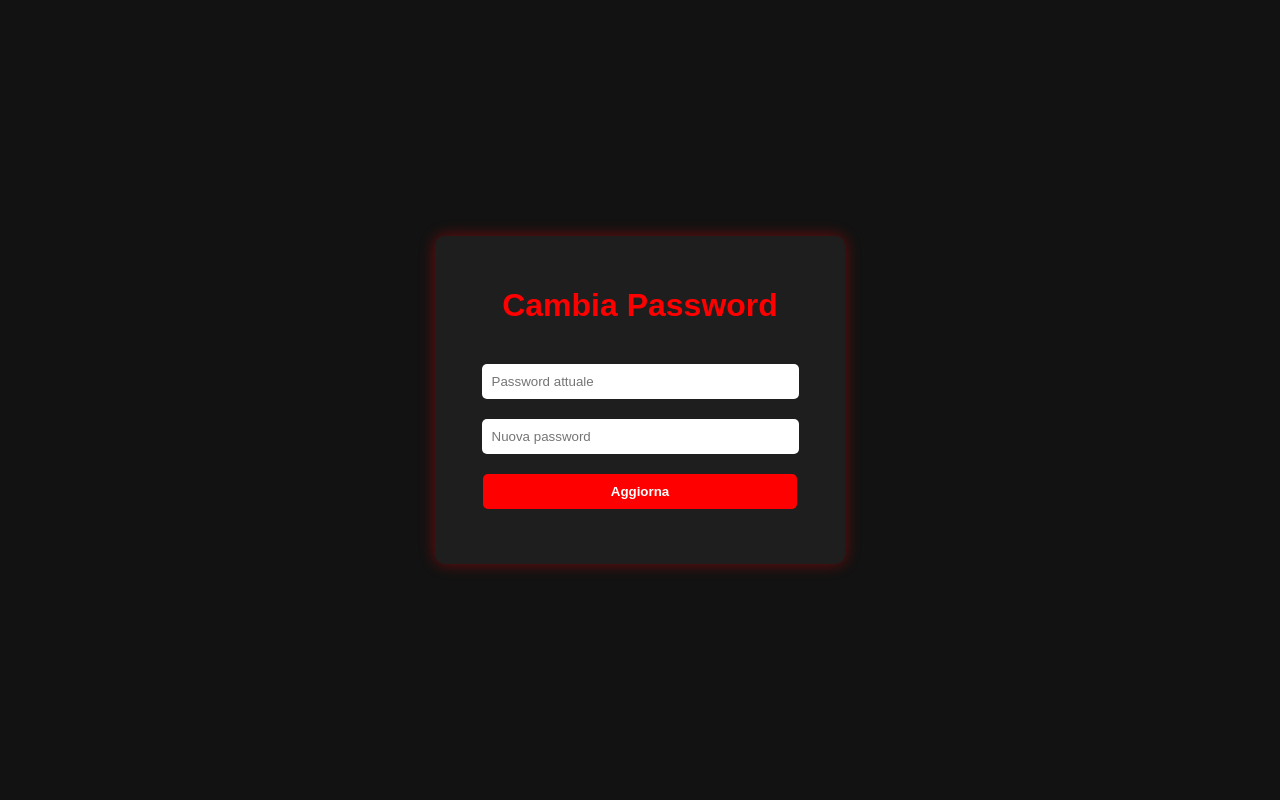
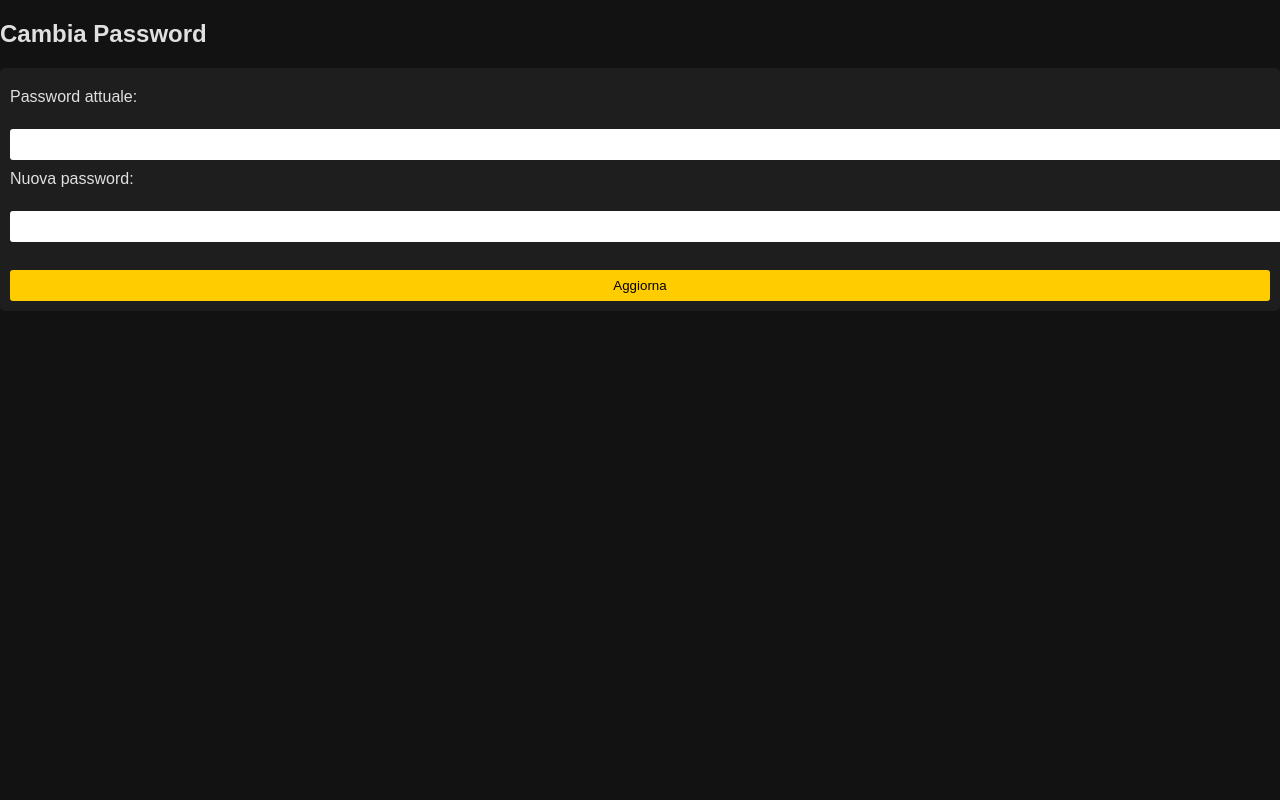
Before and after one commit to gioambro/Fanta-f-1, a Flask app: page /cambia_password in a window 1280 px wide. Run offline with Flask 3, Linux system fonts and the light colour scheme; the visitor is signed in with stand-in values (Sample User, id 1).

Commit message:
Update change_password.html

```diff
--- a/templates/change_password.html
+++ b/templates/change_password.html
@@ -2,85 +2,26 @@
 <html lang="it">
 <head>
     <meta charset="UTF-8">
-    <title>Cambia Password - Fanta F1</title>
+    <title>Cambia Password</title>
     <link rel="stylesheet" href="{{ url_for('static', filename='style.css') }}">
-    <style>
-        body {
-            background-color: #121212;
-            font-family: Arial, sans-serif;
-            color: #f0f0f0;
-            display: flex;
-            justify-content: center;
-            align-items: center;
-            height: 100vh;
-        }
-
-        .form-container {
-            background: #1e1e1e;
-            padding: 30px;
-            border-radius: 10px;
-            box-shadow: 0px 0px 15px rgba(255, 0, 0, 0.4);
-            width: 350px;
-            text-align: center;
-        }
-
-        h1 {
-            color: #ff0000;
-            margin-bottom: 20px;
-        }
-
-        input[type="password"] {
-            width: 90%;
-            padding: 10px;
-            margin: 10px 0;
-            border-radius: 5px;
-            border: none;
-        }
-
-        button {
-            background: #ff0000;
-            color: white;
-            padding: 10px;
-            border: none;
-            border-radius: 5px;
-            cursor: pointer;
-            width: 95%;
-            font-weight: bold;
-            margin-top: 10px;
-        }
-
-        button:hover {
-            background: #cc0000;
-        }
-
-        .flash {
-            margin-bottom: 15px;
-            padding: 10px;
-            border-radius: 5px;
-            font-weight: bold;
-        }
-
-        .flash.success { background: #2e7d32; color: white; }
-        .flash.danger { background: #c62828; color: white; }
-        .flash.info   { background: #1565c0; color: white; }
-    </style>
 </head>
 <body>
-    <div class="form-container">
-        <h1>Cambia Password</h1>
-
-        <!-- flash messages -->
+<div class="container">
+    <h2>Cambia Password</h2>
     {% with messages = get_flashed_messages(with_categories=true) %}
       {% if messages %}
+        <ul class="flashes">
         {% for category, message in messages %}
-              <div class="flash {{ category }}">{{ message }}</div>
+          <li class="{{ category }}">{{ message }}</li>
         {% endfor %}
+        </ul>
       {% endif %}
     {% endwith %}
-
-        <form method="POST">
-            <input type="password" name="old_password" placeholder="Password attuale" required><br>
-            <input type="password" name="new_password" placeholder="Nuova password" required><br>
+    <form method="post">
+        <label>Password attuale:</label><br>
+        <input type="password" name="old_password" required><br>
+        <label>Nuova password:</label><br>
+        <input type="password" name="new_password" required><br><br>
         <button type="submit">Aggiorna</button>
     </form>
 </div>
```
Lines whose indentation alone changed are shown as unchanged.
